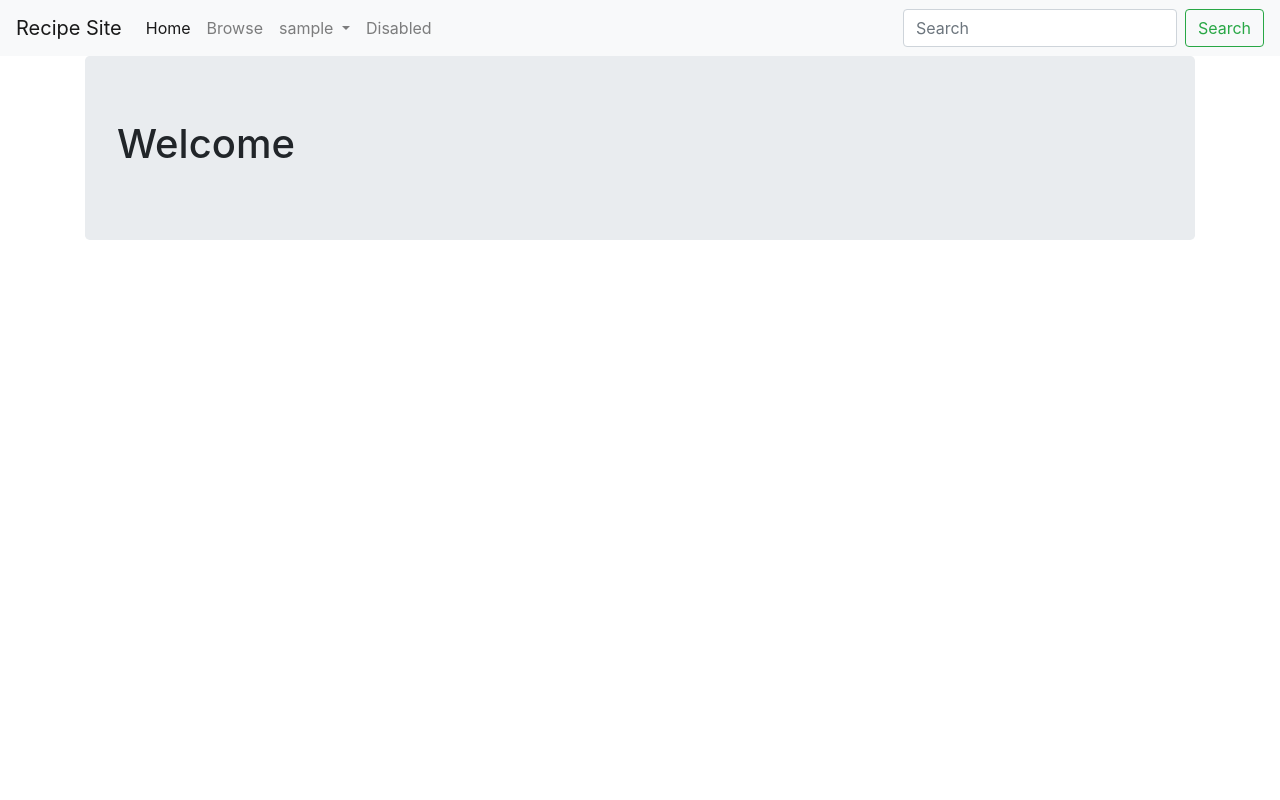
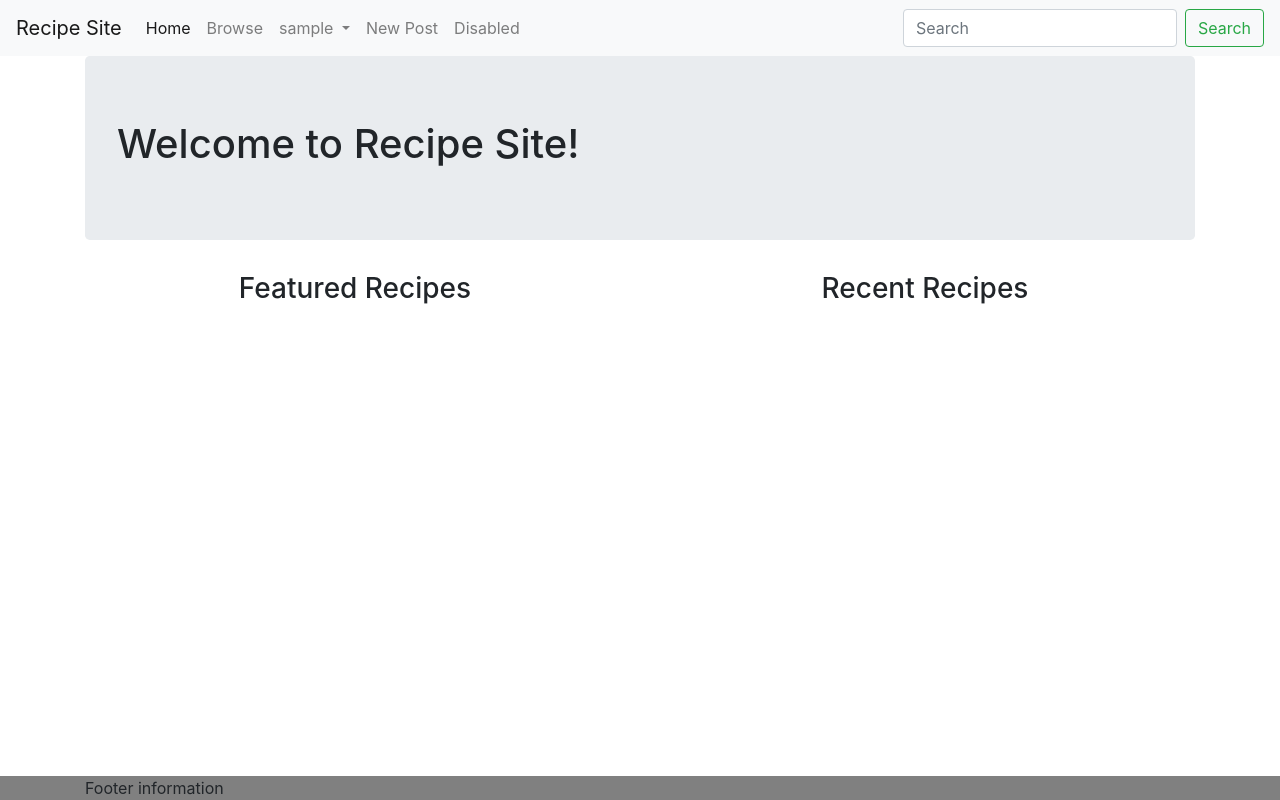
Before and after one commit to jesseking96/Recipe_Site, a Django app: page / in a window 1280 px wide. Run offline with Django 3.2, Linux system fonts and the light colour scheme; the visitor is signed in with stand-in values (Sample User, id 1); data that the repository does not hold is empty; parts of the project's set-up code (start-up, migrations or seed data) failed here and were passed over; some libraries are stand-ins or nearby versions.

Commit message:
update homepage to show featured and recent recipes. Add form to create new recipes

```diff
--- a/pages/models.py
+++ b/pages/models.py
@@ -14,12 +14,14 @@ class Recipe(models.Model):
     prep_time = models.PositiveIntegerField()
     cook_time = models.PositiveIntegerField()
     food_pic = models.ImageField(upload_to='recipe_pics/',blank=True,default='recipe_pics/default.jpg')
-    slug = models.SlugField(unique=True,blank=True)
+    slug = models.SlugField(unique=True,null=True)
+    featured = models.BooleanField(default=False)
+    created_date = models.DateField(auto_now_add=True)
     def __str__(self):
         return self.title
 
     def get_absolute_url(self):
-        return reverse('recipe_detail', args=[str(self.id)])
+        return reverse('recipe_detail', args=[self.slug])
 
     def save(self,*args,**kwargs):
         self.slug = slugify(self.title)
--- a/pages/urls.py
+++ b/pages/urls.py
@@ -7,4 +7,5 @@ urlpatterns = [
     path('recipes/<slug:slug>',views.RecipeDetailView.as_view(),name='recipe_detail'),
     path('search/',views.SearchResultsView.as_view(),name='search_results'),
     path('recipes/by_user/<slug:slug>',views.UserRecipeView.as_view(),name='user_recipes'),
+    path('recipes/edit/create',views.RecipeCreateView.as_view(),name="recipe_create"),
 ]
--- a/pages/views.py
+++ b/pages/views.py
@@ -1,14 +1,22 @@
 from django.shortcuts import render
-from django.views.generic import TemplateView
+from django.views.generic import TemplateView,DetailView
 from .models import Recipe
 from django.views.generic.list import ListView
-from django.views.generic import DetailView
+from django.views.generic.edit import CreateView
 from django.db.models import Q
 from django.contrib.auth import get_user_model
+from .models import CustomUser
 # Create your views here.
 
 class HomePageView(TemplateView):
     template_name = 'home.html'
+
+    def get_context_data(self, **kwargs):
+
+        context = super().get_context_data(**kwargs)
+        context['featured'] = Recipe.objects.filter(featured__exact=True)
+        context['recent_five']=Recipe.objects.order_by("created_date")[:5]
+        return context
 
 class RecipeListView(ListView):
     model = Recipe
@@ -34,3 +42,17 @@ class UserRecipeView(ListView):
     def get_queryset(self):
         query = super().get_queryset()
         return query.filter(author__slug=self.kwargs.get("slug"))
+
+    def get_context_data(self,**kwargs):
+        context = super().get_context_data(**kwargs)
+        context['recipe_author'] = CustomUser.objects.get(slug__exact=self.kwargs.get("slug"))
+        return context
+
+class RecipeCreateView(CreateView):
+    model = Recipe
+    fields = ["title","description","ingredients","instructions","prep_time","cook_time","food_pic"]
+    template_name = "recipe_create.html"
+
+    def form_valid(self,form):
+        form.instance.author = self.request.user
+        return super().form_valid(form)
--- a/static/css/master.css
+++ b/static/css/master.css
@@ -7,3 +7,21 @@
   height:400px;
   margin:auto;
 }
+.footer{
+  position: fixed;
+  bottom: 0;
+  background-color: grey;
+  width: 100%;
+}
+.featured-header{
+  text-align: center;
+}
+.recent-header{
+  text-align: center;
+}
+.carousel-caption{
+  background-color: grey;
+  border-radius: 20px;
+  width: 30%;
+  margin: auto;
+}
--- a/templates/base.html
+++ b/templates/base.html
@@ -38,6 +38,9 @@
           <div class="dropdown-divider"></div>
           <a class="dropdown-item" href="#">Something else here</a>
         </div>
+        <li class="nav-item">
+          <a class="nav-link" href="{% url 'recipe_create' %}">New Post</a>
+        </li>
         {% else %}
         <li class="nav-item">
           <a class="nav-link" href="{% url 'login' %}">Log In</a>
@@ -60,9 +63,14 @@
     {% endblock %}
   </div>
 
+  <footer class="footer">
+    <div class="container">
+      <span>Footer information</span>
+    </div>
+  </footer>
 
-    <script src="https://code.jquery.com/jquery-3.5.1.slim.min.js" integrity="sha384-DfXdz2htPH0lsSSs5nCTpuj/zy4C+OGpamoFVy38MVBnE+IbbVYUew+OrCXaRkfj" crossorigin="anonymous"></script>
-    <script src="https://cdn.jsdelivr.net/npm/popper.js@1.16.1/dist/umd/popper.min.js" integrity="sha384-9/reFTGAW83EW2RDu2S0VKaIzap3H66lZH81PoYlFhbGU+6BZp6G7niu735Sk7lN" crossorigin="anonymous"></script>
-    <script src="https://stackpath.bootstrapcdn.com/bootstrap/4.5.2/js/bootstrap.min.js" integrity="sha384-B4gt1jrGC7Jh4AgTPSdUtOBvfO8shuf57BaghqFfPlYxofvL8/KUEfYiJOMMV+rV" crossorigin="anonymous"></script>
-  </body>
+
+  <script src="https://code.jquery.com/jquery-3.5.1.slim.min.js" integrity="sha384-DfXdz2htPH0lsSSs5nCTpuj/zy4C+OGpamoFVy38MVBnE+IbbVYUew+OrCXaRkfj" crossorigin="anonymous"></script>
+<script src="https://cdn.jsdelivr.net/npm/popper.js@1.16.1/dist/umd/popper.min.js" integrity="sha384-9/reFTGAW83EW2RDu2S0VKaIzap3H66lZH81PoYlFhbGU+6BZp6G7niu735Sk7lN" crossorigin="anonymous"></script>
+<script src="https://stackpath.bootstrapcdn.com/bootstrap/4.5.2/js/bootstrap.min.js" integrity="sha384-B4gt1jrGC7Jh4AgTPSdUtOBvfO8shuf57BaghqFfPlYxofvL8/KUEfYiJOMMV+rV" crossorigin="anonymous"></script>
 </html>
--- a/templates/home.html
+++ b/templates/home.html
@@ -4,6 +4,77 @@
 
 {% block content %}
 <div class="jumbotron">
-  <h1>Welcome</h1>
+  <h1>Welcome to Recipe Site!</h1>
+</div>
+<div class="row">
+  <div class="col-md-6">
+    <h3 class="featured-header">Featured Recipes</h3>
+    <div id="Featured_Controls" class="carousel slide" data-ride="carousel">
+      <div class="carousel-inner">
+        {% for recipe in featured %}
+          {% if recipe == featured.0 %}
+          <div class="carousel-item active">
+            <img src="{{recipe.food_pic.url}}" class="d-block w-100" alt="ImageHere">
+            <div class="carousel-caption d-none d-md-block">
+            <h5>{{recipe.title}}</h5>
+            <p>{{recipe.description|truncatechars:50}}</p>
+          </div>
+          </div>
+          {% else %}
+          <div class="carousel-item">
+            <img src="{{recipe.food_pic.url}}" class="d-block w-100" alt="ImageHere">
+            <div class="carousel-caption d-none d-md-block">
+            <h5>{{recipe.title}}</h5>
+            <p>{{recipe.description|truncatechars:50}}</p>
+          </div>
+          </div>
+          {% endif %}
+        {% endfor %}
+      </div>
+      <a class="carousel-control-prev" href="#Featured_Controls" role="button" data-slide="prev">
+        <span class="carousel-control-prev-icon" aria-hidden="true"></span>
+        <span class="sr-only">Previous</span>
+      </a>
+      <a class="carousel-control-next" href="#Featured_Controls" role="button" data-slide="next">
+        <span class="carousel-control-next-icon" aria-hidden="true"></span>
+        <span class="sr-only">Next</span>
+      </a>
+    </div>
+  </div>
+  <div class="col-md-6">
+    <h3 class="recent-header">Recent Recipes</h3>
+    <div id="carouselExampleControls" class="carousel slide" data-ride="carousel">
+      <div class="carousel-inner">
+        {% for recipe in recent_five %}
+          {% if recipe == recent_five.0 %}
+          <div class="carousel-item active">
+            <img src="{{recipe.food_pic.url}}" class="d-block w-100" alt="ImageHere">
+            <div class="carousel-caption d-none d-md-block">
+            <h5>{{recipe.title}}</h5>
+            <p>{{recipe.description|truncatechars:50}}</p>
+          </div>
+          </div>
+          {% else %}
+          <div class="carousel-item">
+            <img src="{{recipe.food_pic.url}}" class="d-block w-100" alt="ImageHere">
+            <div class="carousel-caption d-none d-md-block">
+            <h5>{{recipe.title}}</h5>
+            <p>{{recipe.description|truncatechars:50}}</p>
+          </div>
+          </div>
+          {% endif %}
+        {% endfor %}
+      </div>
+      <a class="carousel-control-prev" href="#carouselExampleControls" role="button" data-slide="prev">
+        <span class="carousel-control-prev-icon" aria-hidden="true"></span>
+        <span class="sr-only">Previous</span>
+      </a>
+      <a class="carousel-control-next" href="#carouselExampleControls" role="button" data-slide="next">
+        <span class="carousel-control-next-icon" aria-hidden="true"></span>
+        <span class="sr-only">Next</span>
+      </a>
+    </div>
+  </div>
+
 </div>
 {% endblock %}
--- a/templates/user_posts.html
+++ b/templates/user_posts.html
@@ -2,7 +2,7 @@
 
 {% block content %}
 
-<h1>Recipes by {{object_list.author}}</h1>
+<h1>Recipes by {{recipe_author}}</h1>
 {% for recipe in object_list %}
   {% include "_recipe.html" %}
 {% endfor %}
```
Also changed, not shown: templates/random_example.html (added, +51 -0 lines), templates/recipe_create.html (added, +10 -0 lines), pages/migrations/0008_auto_20200831_1153.py (added), pages/migrations/0009_recipe_featured.py (added), pages/migrations/0010_recipe_created_date.py (added).
